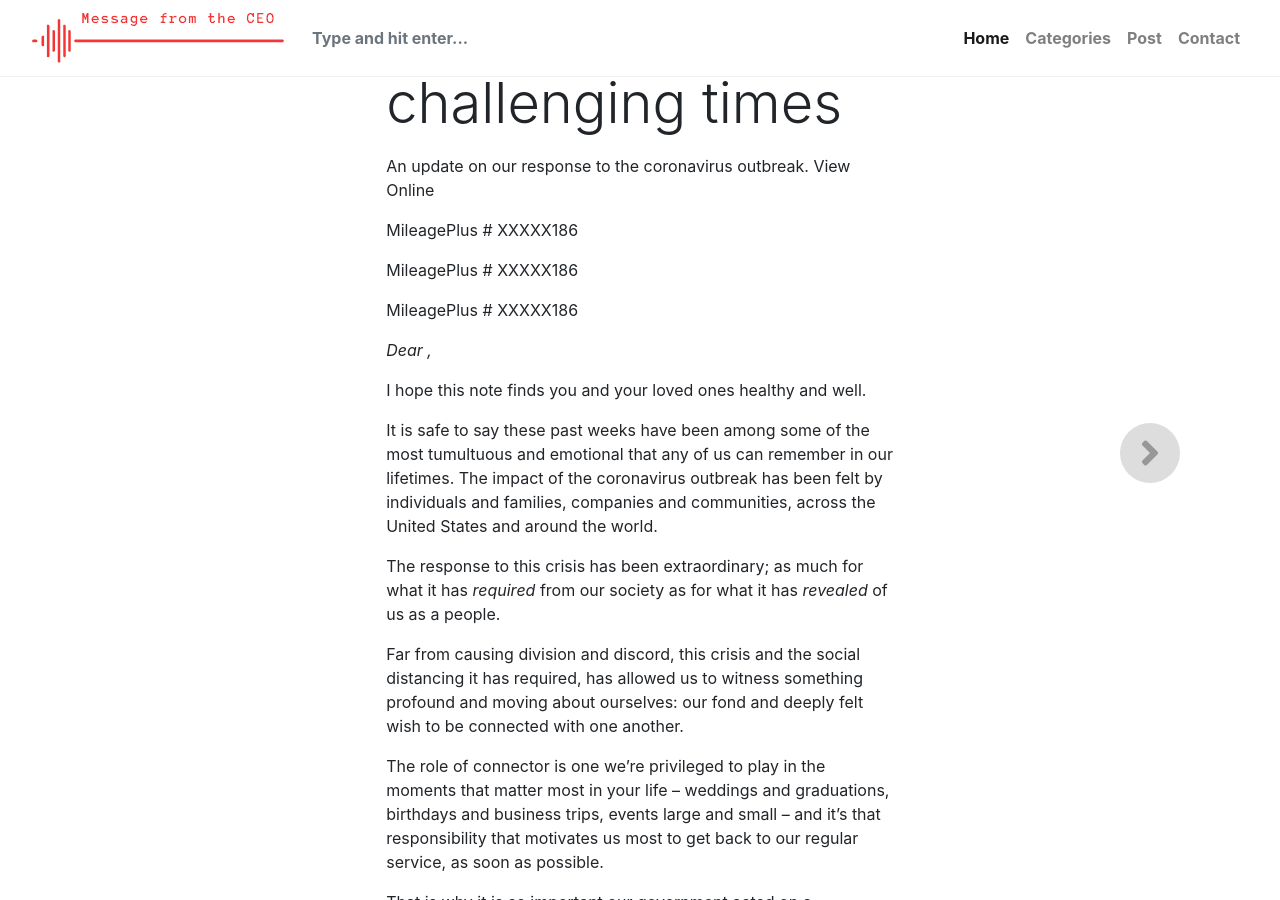
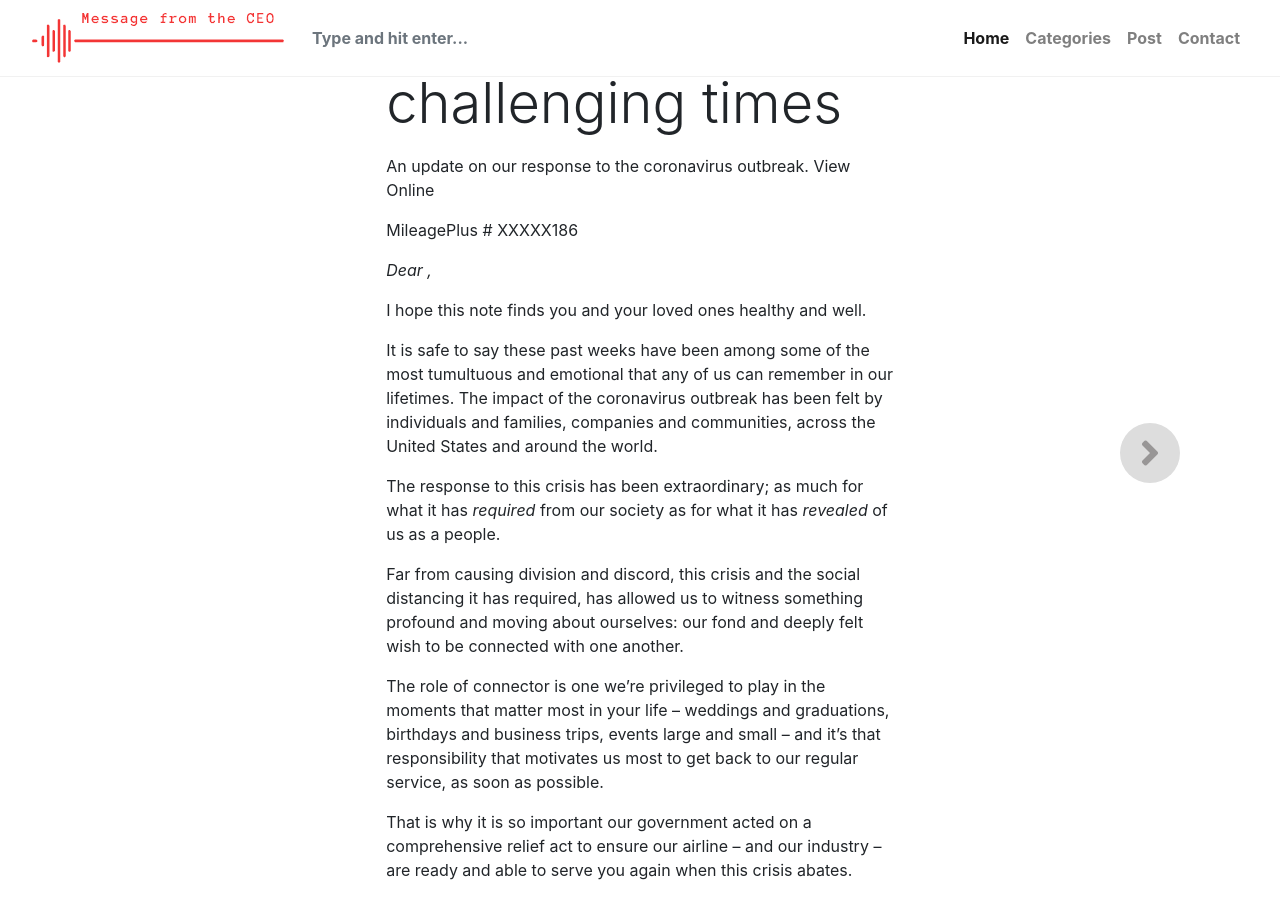
Before and after one commit to bertique/messageFromTheCEO, a Jekyll site: the page built from _posts/2020-03-28-AnotefromUnitedsCEOOurroleduringthesechallengingtimes.md, in a window 1280 px wide and 900 px high, scrolled down 1592 px. Built offline with Jekyll 4.4.1, drawn with Linux system fonts in a browser that asks for light colours; nearby versions of some CDN libraries; library files that are not in the unit come from our copies; some of the changed text lies outside the part shown.

Commit message:
Update 2020-03-28-AnotefromUnitedsCEOOurroleduringthesechallengingtimes.md

```diff
--- a/_posts/2020-03-28-AnotefromUnitedsCEOOurroleduringthesechallengingtimes.md
+++ b/_posts/2020-03-28-AnotefromUnitedsCEOOurroleduringthesechallengingtimes.md
@@ -2,24 +2,12 @@
 title:  "A note from United's CEO: Our role during these challenging times"
 metadate: "hide"
 date: 2020-03-28 14:13:52
-categories: [  ]
+categories: [ covid19, united, airline, travel ]
 image: "/assets/images/posts/AnotefromUnitedsCEOOurroleduringthesechallengingtimes_full.png"
 thumbnail: "/assets/images/posts/AnotefromUnitedsCEOOurroleduringthesechallengingtimes.png"
 ---
 An update on our response to the coronavirus outbreak.
 View Online
-
-
-
-MileagePlus # XXXXX186
-
-
-
-
-MileagePlus # XXXXX186
-
-
-
 
 MileagePlus # XXXXX186
 
```
